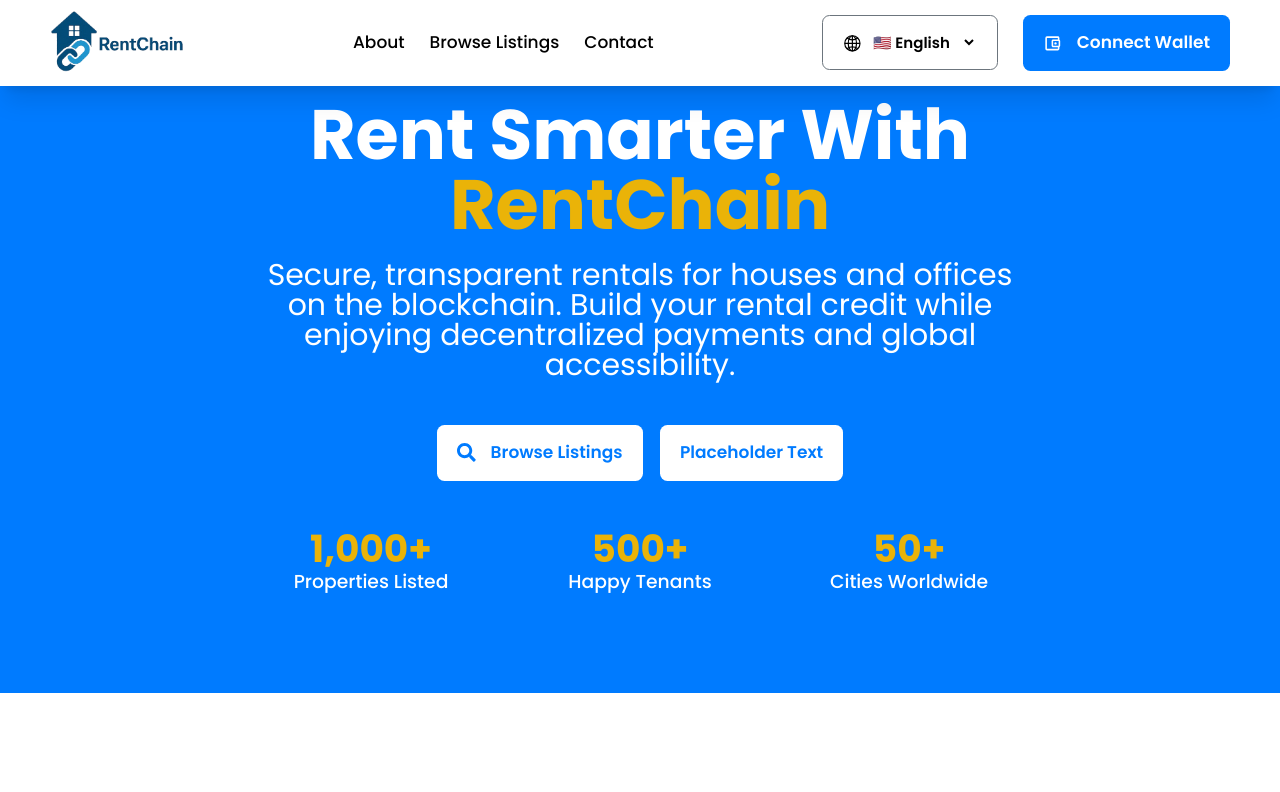
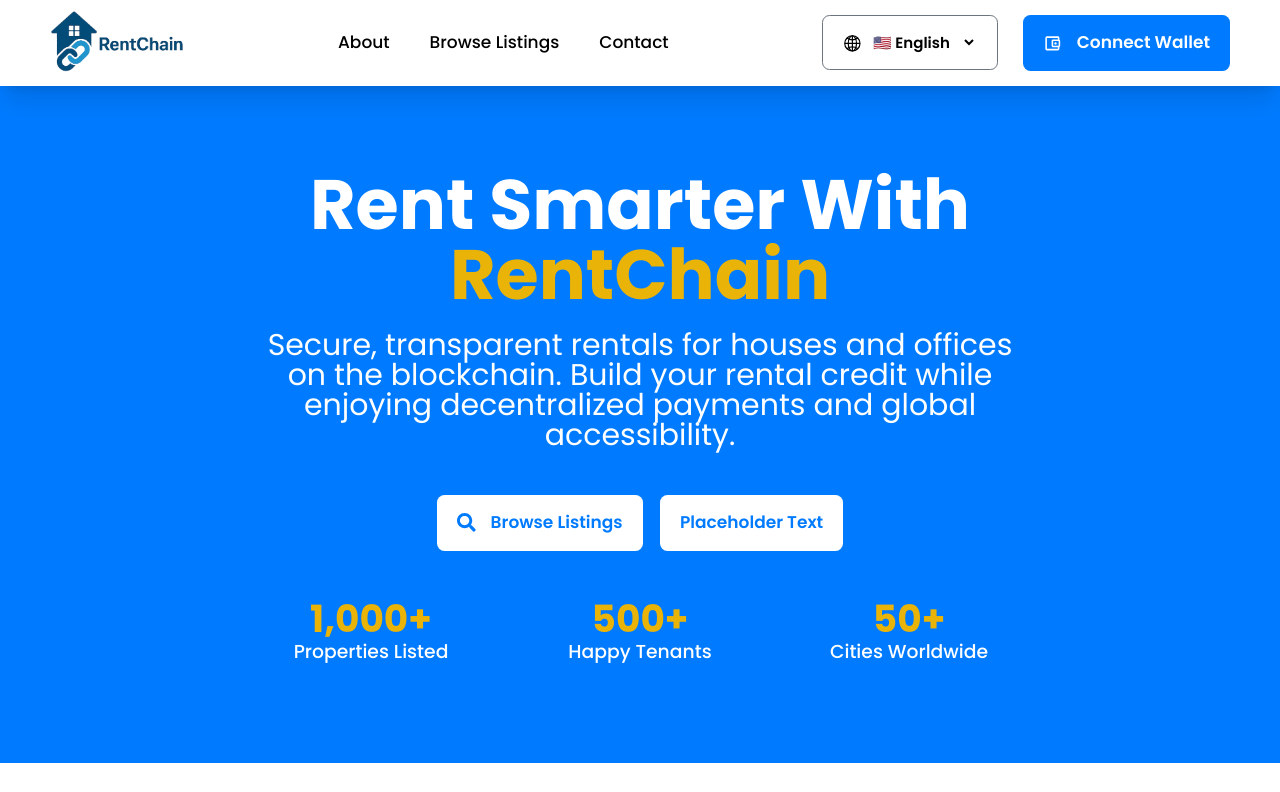
Before and after one commit to Jo-shua09/RentChain, a React (Vite) app in the folder Frontend/RentChain/: page / in a window 1280 px wide. Shown: the top 792 px of the page. Built offline with nearby package versions, Linux system fonts and the light colour scheme.

Commit message:
fix: adjust Navbar component spacing and improve hover effects for better user experience fix: update Hero component margin for improved layout consistency

```diff
--- a/Frontend/RentChain/src/components/common/Navbar.jsx
+++ b/Frontend/RentChain/src/components/common/Navbar.jsx
@@ -9,20 +9,20 @@
 
 	return (
 		<div className="w-full h-full">
-			<div className="lg:flex items-center justify-between py-2 px-20 shadow-xl z-10 fixed w-full bg-white">
+			<div className="lg:flex items-center justify-between py-2 px-20  shadow-xl z-10 fixed w-full bg-white">
 				<div className="w-fit cursor-pointer">
 					<img src="/logo.png" alt="logo image" loading="lazy" className="w-[25rem] h-fit cursor-pointer" />
 				</div>
 
 				<div className="w-full">
-					<ul className="flex items-center justify-center gap-10">
-						<li className="list-none text-[1.7rem] font-medium cursor-pointer hover:border-b-2 w-fit h-fit border-primary  transition-all duration-200">
+					<ul className="flex items-center justify-center gap-16">
+						<li className="list-none text-[1.7rem] font-medium cursor-pointer hover:text-primary hover:font-bold w-fit h-fit transition-colors duration-200">
 							{t("about")}
 						</li>
-						<li className="list-none text-[1.7rem] font-medium cursor-pointer hover:border-b-2 w-fit h-fit border-primary  transition-all duration-200 text-nowrap">
+						<li className="list-none text-[1.7rem] font-medium cursor-pointer hover:text-primary hover:font-bold w-fit h-fit transition-colors duration-200 text-nowrap">
 							{t("browse listings")}
 						</li>
-						<li className="list-none text-[1.7rem] font-medium cursor-pointer hover:border-b-2 w-fit h-fit border-primary  transition-all duration-200">
+						<li className="list-none text-[1.7rem] font-medium cursor-pointer hover:text-primary hover:font-bold w-fit h-fit transition-colors duration-200">
 							{t("contact")}
 						</li>
 					</ul>
--- a/Frontend/RentChain/src/components/sections/home/Hero.jsx
+++ b/Frontend/RentChain/src/components/sections/home/Hero.jsx
@@ -6,7 +6,7 @@
 	const { t } = useTranslation();
 	return (
 		<div className="w-full h-full bg-primary section">
-			<div className="section-page">
+			<div className="section-page mt-28">
 				<div className="md:w-[65%] text-center m-auto text-white">
 					<h1 className="md:text-[7rem] text-8xl leading-none font-bold ">
 						{t("hero.title")} <span className="text-yellow-500">RentChain</span>
```
